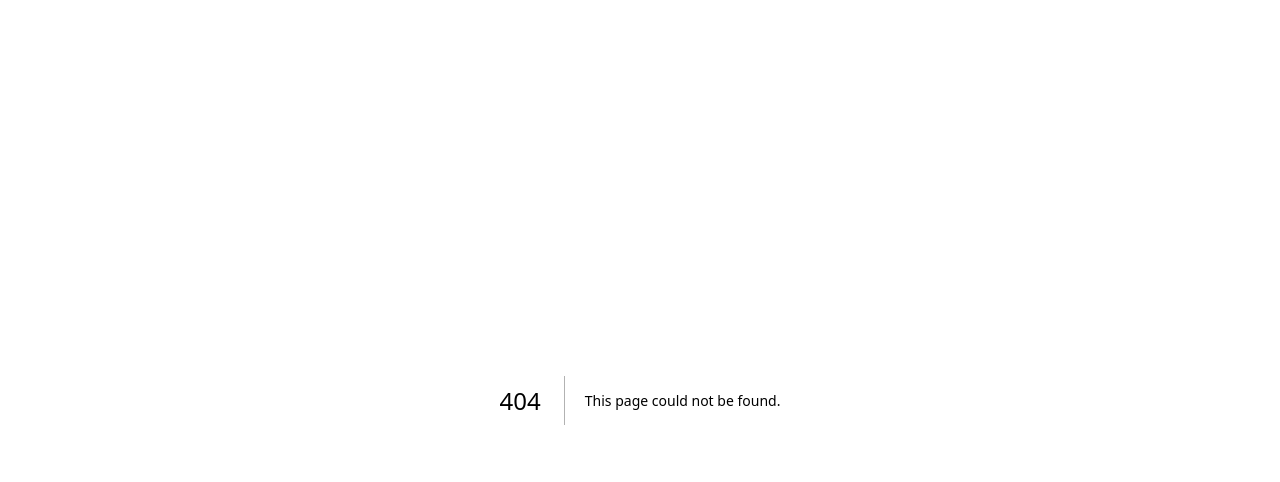
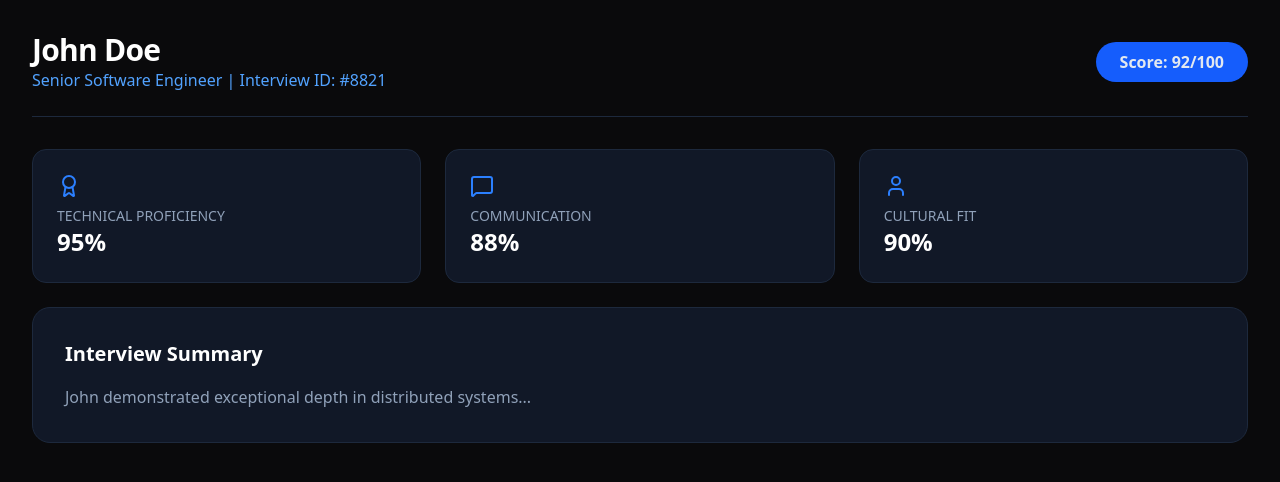
Before and after one commit to souravsinghal2004/demo, a Next.js app: page /header/one in a window 1280 px wide. Before the commit this address had no page. Shown: the top 482 px of the page. Built offline with nearby package versions, Linux system fonts and the light colour scheme.

Commit message:
dont know

```diff
--- /dev/null
+++ b/app/header/four/page.jsx
@@ -0,0 +1,40 @@
+export default function TerminalReport() {
+  return (
+    <div className="min-h-screen bg-[#000000] font-mono p-4 text-green-500">
+      <div className="border border-green-900 rounded-lg p-6 max-w-4xl mx-auto shadow-[0_0_30px_rgba(0,50,0,0.3)]">
+        <div className="flex items-center gap-2 mb-6 border-b border-green-900 pb-2 text-xs opacity-50">
+          <span>REPORT_V3.0.SYS</span>
+          <span>LOCATION: US-EAST-1</span>
+        </div>
+
+        <pre className="text-xs md:text-sm leading-tight mb-8">
+{`
+> INITIALIZING CANDIDATE SCAN...
+> NAME: John Doe
+> POSITION: Sr. Engineer
+> STATUS: [ HIGHLY RECOMMENDED ]
+`}
+        </pre>
+
+        <div className="space-y-6">
+          <div className="bg-green-950/20 p-4 border-l-2 border-green-500">
+            <h4 className="text-white mb-2 underline">// INTERVIEWER_NOTES</h4>
+            <p className="text-green-400">"The candidate solved the graph traversal problem in O(V+E) time without hesitation..."</p>
+          </div>
+
+          <div className="grid grid-cols-2 gap-4">
+            <div className="border border-green-900 p-4">
+              <span className="block text-white text-xs underline mb-2">RAW_METRICS</span>
+              <p>SPEED: 0.4s</p>
+              <p>CLEAN_CODE: 9.8</p>
+            </div>
+            <div className="border border-green-900 p-4">
+              <span className="block text-white text-xs underline mb-2">FINAL_VERDICT</span>
+              <p className="text-2xl font-bold text-white">L6_HIRE</p>
+            </div>
+          </div>
+        </div>
+      </div>
+    </div>
+  );
+}
--- /dev/null
+++ b/app/header/one/page.jsx
@@ -0,0 +1,39 @@
+import React from 'react';
+import { TrendingUp, User, Award, MessageSquare } from 'lucide-react';
+
+export default function CandidateReport() {
+  return (
+    <div className="min-h-screen bg-[#0a0a0c] text-slate-200 p-8">
+      <header className="flex justify-between items-center border-b border-slate-800 pb-6 mb-8">
+        <div>
+          <h1 className="text-3xl font-bold text-white tracking-tight">John Doe</h1>
+          <p className="text-blue-400 font-medium">Senior Software Engineer | Interview ID: #8821</p>
+        </div>
+        <div className="bg-blue-600 px-6 py-2 rounded-full font-bold">Score: 92/100</div>
+      </header>
+
+      <div className="grid grid-cols-1 md:grid-cols-3 gap-6">
+        {/* Metric Cards */}
+        {[
+          { label: 'Technical Proficiency', val: '95%', icon: <Award /> },
+          { label: 'Communication', val: '88%', icon: <MessageSquare /> },
+          { label: 'Cultural Fit', val: '90%', icon: <User /> }
+        ].map((item, i) => (
+          <div key={i} className="bg-[#111827] border border-slate-800 p-6 rounded-xl">
+            <div className="text-blue-500 mb-2">{item.icon}</div>
+            <p className="text-slate-400 text-sm uppercase">{item.label}</p>
+            <p className="text-2xl font-bold text-white">{item.val}</p>
+          </div>
+        ))}
+
+        {/* Detailed Feedback */}
+        <div className="md:col-span-3 bg-[#111827] border border-slate-800 p-8 rounded-2xl">
+          <h2 className="text-xl font-semibold mb-4 text-white">Interview Summary</h2>
+          <p className="leading-relaxed text-slate-400">
+            John demonstrated exceptional depth in distributed systems...
+          </p>
+        </div>
+      </div>
+    </div>
+  );
+}
--- /dev/null
+++ b/app/header/three/page.jsx
@@ -0,0 +1,34 @@
+export default function GlassReport() {
+  return (
+    <div className="min-h-screen bg-gradient-to-b from-[#020617] to-[#0f172a] text-white p-6">
+      <div className="grid grid-cols-12 gap-4 max-w-6xl mx-auto">
+        <div className="col-span-12 md:col-span-4 bg-white/5 backdrop-blur-lg border border-white/10 p-6 rounded-3xl">
+          <div className="h-40 w-full bg-slate-800 rounded-2xl mb-4 overflow-hidden">
+             {/* Profile Image Placeholder */}
+             <div className="w-full h-full bg-gradient-to-tr from-blue-900 to-black"></div>
+          </div>
+          <h2 className="text-2xl font-bold text-center">John Doe</h2>
+          <div className="mt-6 space-y-2">
+            <button className="w-full py-3 bg-white text-black rounded-xl font-bold">Hire Candidate</button>
+            <button className="w-full py-3 bg-white/10 rounded-xl">Hold</button>
+          </div>
+        </div>
+
+        <div className="col-span-12 md:col-span-8 bg-white/5 backdrop-blur-lg border border-white/10 p-8 rounded-3xl">
+          <h3 className="text-xl mb-6 font-bold">Interview Transcript Analysis</h3>
+          <div className="space-y-4">
+             {/* Visual Progress Bars */}
+             {['Logic', 'Teamwork', 'Speed'].map(skill => (
+               <div key={skill}>
+                 <div className="flex justify-between text-sm mb-1"><span>{skill}</span><span>85%</span></div>
+                 <div className="h-2 bg-slate-800 rounded-full overflow-hidden">
+                   <div className="h-full bg-blue-500" style={{ width: '85%' }}></div>
+                 </div>
+               </div>
+             ))}
+          </div>
+        </div>
+      </div>
+    </div>
+  );
+}
--- /dev/null
+++ b/app/header/two/page.jsx
@@ -0,0 +1,31 @@
+
+export default function MinimalistReport() {
+  return (
+    <div className="min-h-screen bg-[#050505] text-white p-12 flex flex-col items-center">
+      <div className="max-w-3xl w-full">
+        <div className="flex items-center gap-6 mb-12">
+          <div className="w-24 h-24 rounded-full bg-gradient-to-br from-blue-600 to-indigo-900 flex items-center justify-center text-3xl font-bold">JD</div>
+          <div>
+            <h1 className="text-4xl font-light">John Doe</h1>
+            <span className="text-xs tracking-[0.2em] text-slate-500 uppercase">Candidate Evaluation</span>
+          </div>
+        </div>
+
+        <section className="space-y-12">
+          <div className="group">
+            <h3 className="text-blue-500 text-sm mb-2 font-mono tracking-widest">01 / STRENGTHS</h3>
+            <p className="text-lg text-slate-300 border-l border-slate-800 pl-6 group-hover:border-blue-500 transition-colors">
+              Strong architectural thinking and proactive problem solving.
+            </p>
+          </div>
+          <div className="group">
+            <h3 className="text-blue-500 text-sm mb-2 font-mono tracking-widest">02 / WEAKNESSES</h3>
+            <p className="text-lg text-slate-300 border-l border-slate-800 pl-6 group-hover:border-red-500 transition-colors">
+              Limited experience with AWS-specific serverless deployments.
+            </p>
+          </div>
+        </section>
+      </div>
+    </div>
+  );
+}
--- a/components/Navbar.jsx
+++ b/components/Navbar.jsx
@@ -15,10 +15,10 @@ export function Header() {
 
       {/* Links */}
       <nav className="hidden md:flex items-center gap-8 text-gray-700">
-        <a href="#">Solutions</a>
-        <a href="#">Enterprise</a>
-        <a href="#">Resources</a>
-        <a href="#">Pricing</a>
+        <a href="/header/one">Solutions</a>
+        <a href="/header/two">Enterprise</a>
+        <a href="/header/three">Resources</a>
+        <a href="/header/four">Pricing</a>
       </nav>
 
       {/* Auth Buttons */}
--- a/package.json
+++ b/package.json
@@ -31,7 +31,7 @@
     "react": "19.2.3",
     "react-dom": "19.2.3",
     "react-icons": "^5.6.0",
-    "tailwind-merge": "^3.4.0"
+    "tailwind-merge": "^3.5.0"
   },
   "devDependencies": {
     "@tailwindcss/postcss": "^4",
```
Also changed, not shown: 1 other file (tests, documents, lock files or other folders).
